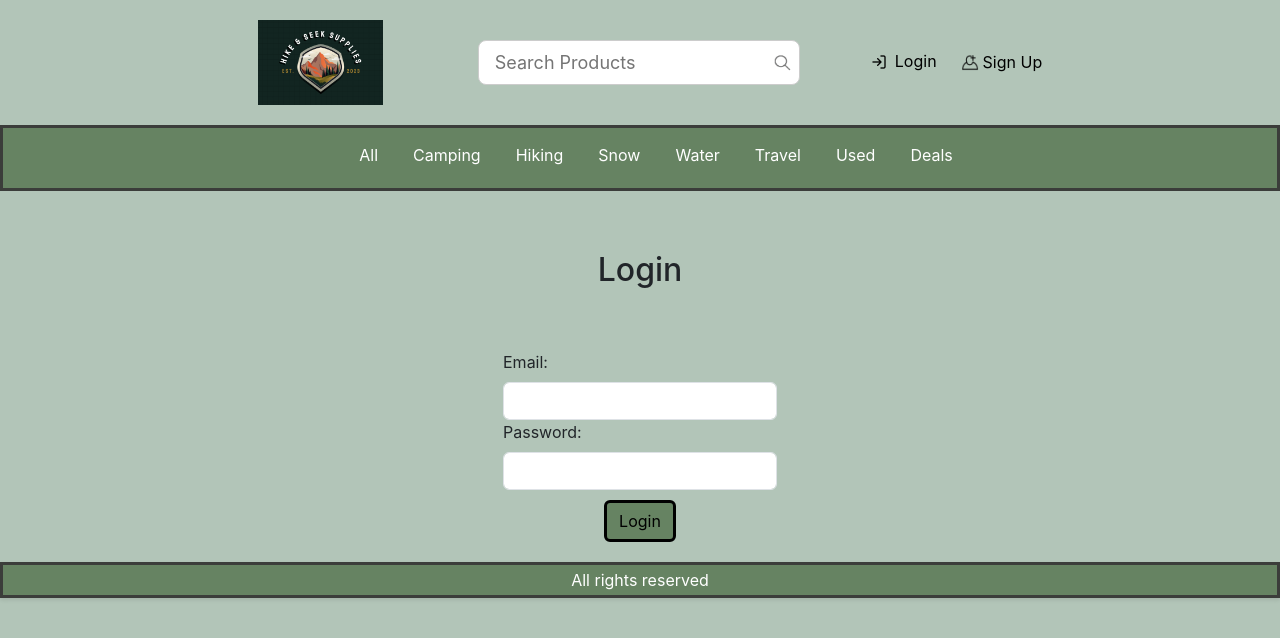
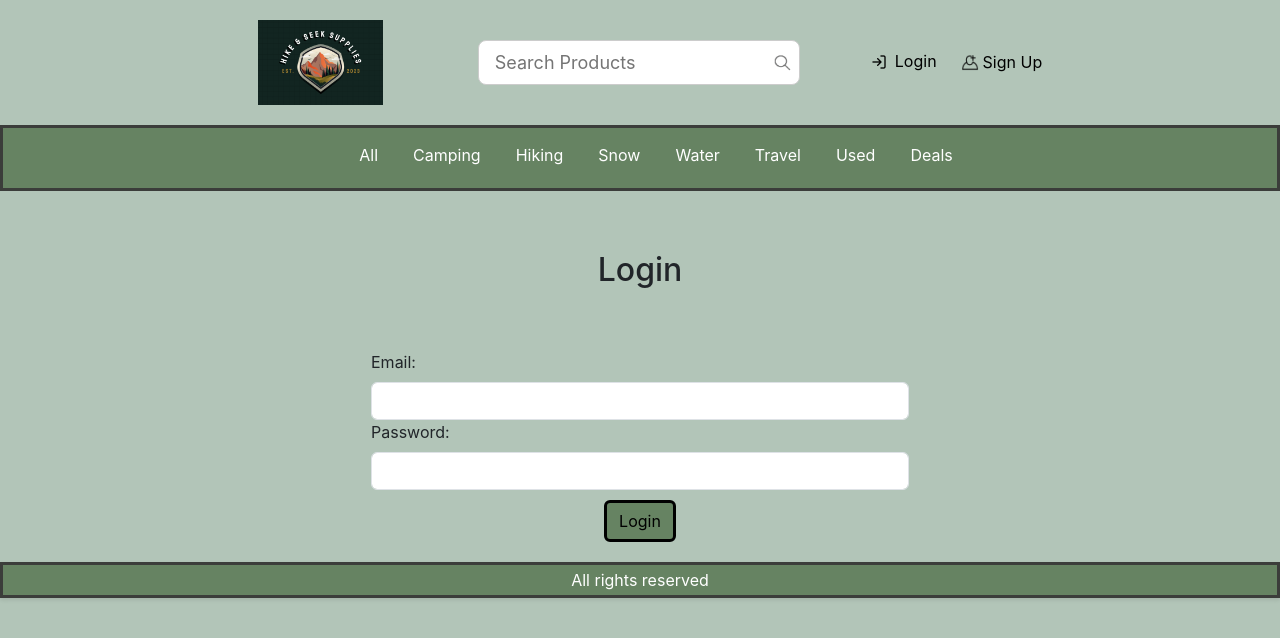
Before and after one commit to HaydenFelfe/Hike-Seek-Supplies, a React (Create React App) app in the folder client/: page /login in a window 1280 px wide. Shown: the top 638 px of the page. Built offline with nearby package versions, Linux system fonts and the light colour scheme; the HTML template or start-up script is replaced by a standard one.

Commit message:
updated CSS to render properly

```diff
--- a/client/src/components/ProductBox.css
+++ b/client/src/components/ProductBox.css
@@ -9,14 +9,6 @@
   flex-direction: column;
   background-color: #ffffff;
   box-shadow: 0px 8px 16px rgba(0, 0, 0, 0.35); /* Add a subtle box shadow */
-}
-.col-md-6,
-.col-lg-4,
-.col-xl-3 {
-  display: flex;
-  flex-direction: column; /* Ensure the children stack vertically */
-  justify-content: center; /* Center vertically */
-  align-items: center; /* Center horizontally */
 }
 .product-box img {
   width: 100%;
```
